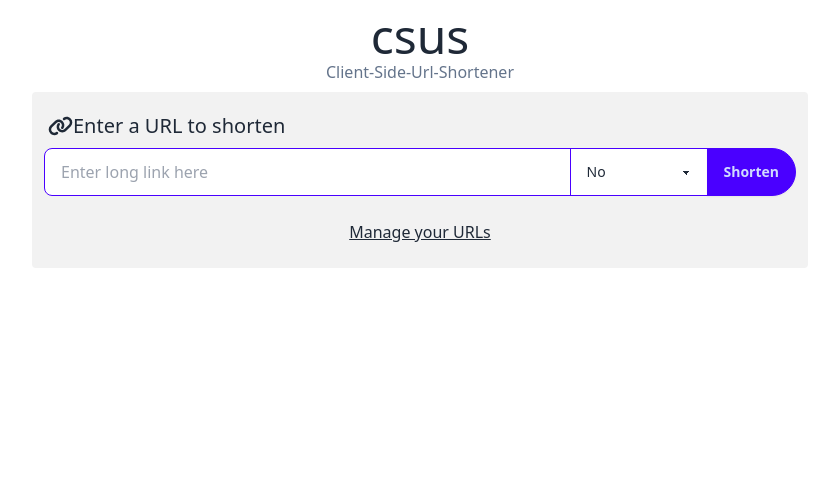
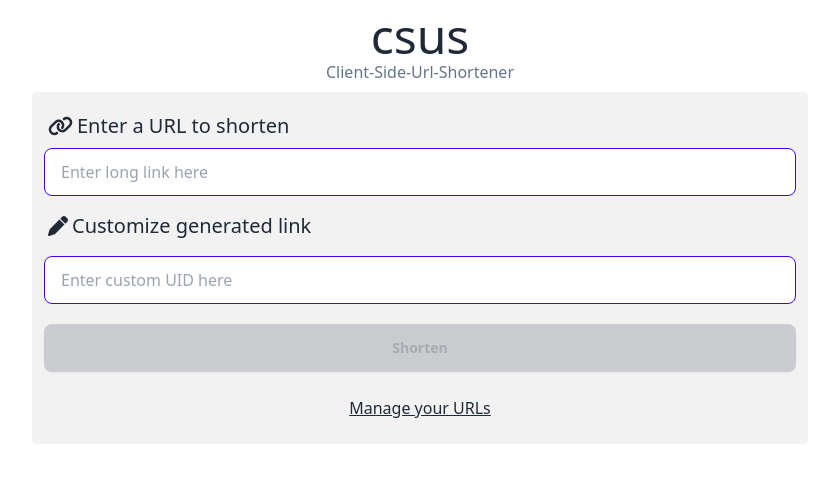
Before and after one commit to TheWilley/csus, a React (Vite) app: page /#/ in a window 1280 px wide. Shown: the top 482 px of the page, without its empty margins (220-1059 px from the left). Built offline with nearby package versions, Linux system fonts and the light colour scheme; no server answers.

Commit message:
feat: removed custom UID toggle and adjusted UI

```diff
--- a/src/components/Shortener.tsx
+++ b/src/components/Shortener.tsx
@@ -1,4 +1,4 @@
-import { faLink } from '@fortawesome/free-solid-svg-icons';
+import { faLink, faPen } from '@fortawesome/free-solid-svg-icons';
 import { FontAwesomeIcon } from '@fortawesome/react-fontawesome';
 import { ChangeEvent } from 'react';
 
@@ -6,10 +6,8 @@ type Props = {
   url: string;
   handleUrlChange: (url: ChangeEvent<HTMLInputElement>) => void;
   shortenUrl: () => void;
-  useCustomUid: boolean;
   handleCustomUidChange: (uid: ChangeEvent<HTMLInputElement>) => void;
   customUid: string;
-  adjustUseCustomUid: (value: boolean) => void;
   errorMessage: string;
 };
 
@@ -18,7 +16,7 @@ function Shortener(props: Props) {
     <div className='form-control'>
       <div className='label'>
         <span className='label-text text-xl'>
-          <FontAwesomeIcon icon={faLink} />
+          <FontAwesomeIcon icon={faLink} className='mr-1' />
           Enter a URL to shorten
         </span>
       </div>
@@ -28,48 +26,37 @@ function Shortener(props: Props) {
         className='md:hidden input input-primary w-full'
         placeholder='Enter long link here'
       />
-      <div className='join mt-2 md:mt-0'>
+      <div className='mt-2 md:mt-0'>
         <input
           value={props.url}
           onChange={props.handleUrlChange}
-          className='hidden md:block input input-primary join-item w-full'
+          className='hidden md:block input input-primary w-full mb-2'
           placeholder='Enter long link here'
         />
-        <select
-          data-testid={'custom-uid-select'}
-          className='select select-primary md:join-item rounded-l-lg rounded-r-none w-full md:w-auto'
-          onChange={(e) => props.adjustUseCustomUid(e.target.value === 'Yes')}
-          value={props.useCustomUid ? 'Yes' : 'No'}
-        >
-          <option disabled>Custom UID</option>
-          <option value='Yes'>Yes</option>
-          <option value='No'>No</option>
-        </select>
+        <div className='label'>
+          <span className='label-text text-xl'>
+            <FontAwesomeIcon icon={faPen} className='mr-1' />
+            Customize generated link
+          </span>
+        </div>
+        <input
+          value={props.customUid}
+          maxLength={parseInt(import.meta.env.VITE_CUSTOM_UID_CHAR_LIMIT)}
+          onChange={props.handleCustomUidChange}
+          className='input input-primary mt-2 w-full mb-5'
+          placeholder='Enter custom UID here'
+        />
         <button
           onClick={props.shortenUrl}
-          className='btn btn-primary join-item rounded-r-full'
+          className='btn btn-primary rounded-lg block w-full'
+          disabled={props.url.length === 0}
         >
           Shorten
         </button>
       </div>
       <div>
-        <p className='text-error mt-3 text-center md:text-left'>
-          {' '}
-          {props.errorMessage}{' '}
-        </p>
+        <p className='text-error mt-3 text-center'> {props.errorMessage} </p>
       </div>
-      {props.useCustomUid && (
-        <>
-          <hr />
-          <input
-            value={props.customUid}
-            maxLength={parseInt(import.meta.env.VITE_CUSTOM_UID_CHAR_LIMIT)}
-            onChange={props.handleCustomUidChange}
-            className='input input-primary mt-2'
-            placeholder='Enter custom UID here'
-          />
-        </>
-      )}
     </div>
   );
 }
--- a/src/hooks/useShortener.ts
+++ b/src/hooks/useShortener.ts
@@ -38,7 +38,6 @@ export default function useShortener() {
   const [indexedUrls, setIndexedUrls] = useState<UrlObject[]>([]);
   const [dashboardIsShown, setDashboardIsShown] = useState(false);
   const [resultIsShown, setResultIsShown] = useState(false);
-  const [useCustomUid, setUseCustomUid] = useState(false);
   const [customUid, setCustomUid] = useState('');
   const [errorMessage, setErrorMessage] = useState('');
 
@@ -79,7 +78,7 @@ export default function useShortener() {
     }
 
     // Validate custom UID if provided
-    if (useCustomUid) {
+    if (customUid.length) {
       if (!isValidCustomUid(customUid)) {
         setErrorMessage(
           'Invalid custom UID. Only alphanumeric characters, hyphens, and underscores are allowed.'
@@ -150,7 +149,6 @@ export default function useShortener() {
   const convertAnother = () => {
     setResultIsShown(false);
     setUrl('');
-    setUseCustomUid(false);
     setCustomUid('');
     setErrorMessage('');
   };
@@ -160,13 +158,6 @@ export default function useShortener() {
    */
   const toggleShowDashboard = () => {
     setDashboardIsShown((prev) => !prev);
-  };
-
-  /**
-   * Toggles whether to use a custom UID or not.
-   */
-  const adjustUseCustomUid = (value: boolean) => {
-    setUseCustomUid(value);
   };
 
   /**
@@ -253,8 +244,6 @@ export default function useShortener() {
     dashboardIsShown,
     toggleShowDashboard,
     deleteUrl,
-    useCustomUid,
-    adjustUseCustomUid,
     customUid,
     handleCustomUidChange,
     errorMessage,
--- a/src/routes/Root.tsx
+++ b/src/routes/Root.tsx
@@ -18,8 +18,6 @@ function Root() {
     deleteUrl,
     customUid,
     handleCustomUidChange,
-    adjustUseCustomUid,
-    useCustomUid,
     errorMessage,
     deleteAllUrls,
     exportUrls,
@@ -50,8 +48,6 @@ function Root() {
             shortenUrl={shortenUrl}
             customUid={customUid}
             handleCustomUidChange={handleCustomUidChange}
-            adjustUseCustomUid={adjustUseCustomUid}
-            useCustomUid={useCustomUid}
             errorMessage={errorMessage}
           />
         )}
```
